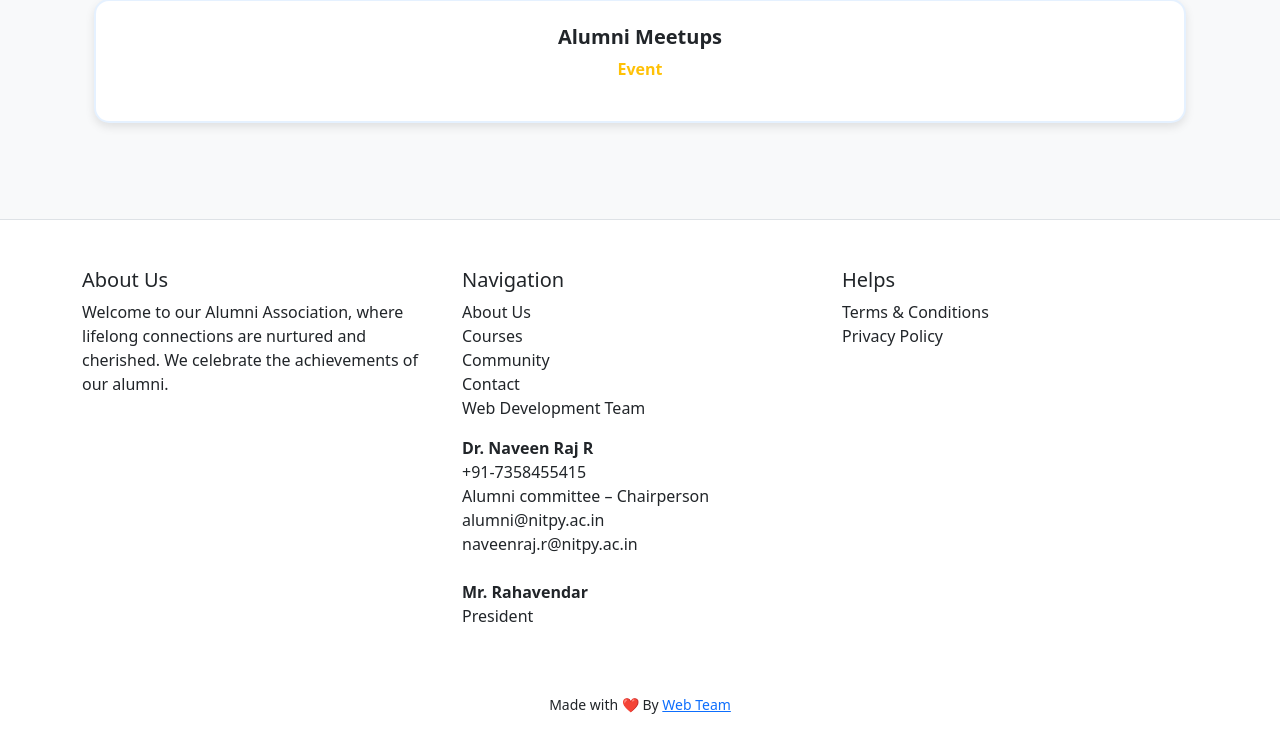
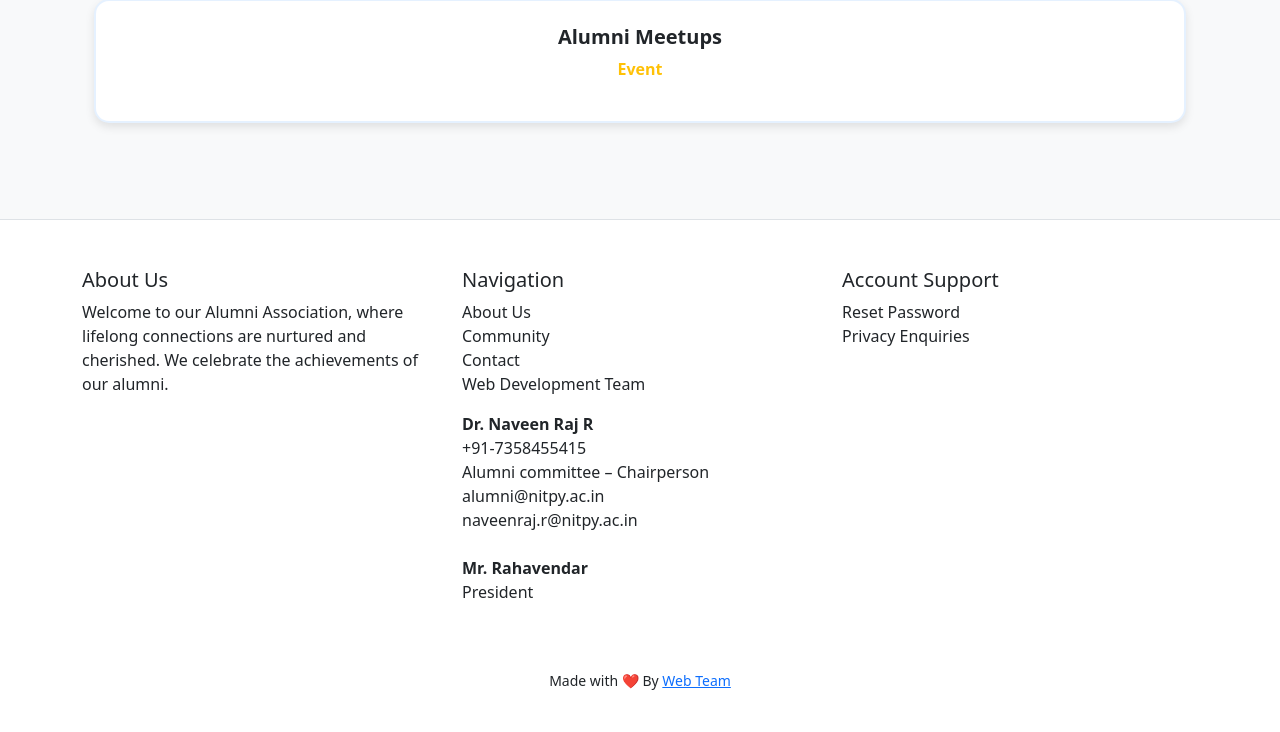
Before and after one commit to Rubin-S/nitpyalumni, a Django app: page / in a window 1280 px wide. Shown: the part 1367-2099 px from the top of the page. After the commit the page ends 2057 px from the top, so only its background shows below. Run offline with Django 5.2, Linux system fonts and the light colour scheme.

Commit message:
Finish launch navigation and service availability states (#6)
* Keep conversation navigation aligned with approved active accounts

* Fix talks route and replace nonfunctional footer links

```diff
--- a/templates/base.html
+++ b/templates/base.html
@@ -73,7 +73,7 @@
                   <a class="nav-link" href="/all-jobs">Jobs</a>
                 </li>
                 <li class="nav-item">
-                  <a class="nav-link" href="/all-talks">Talks</a>
+                  <a class="nav-link" href="{% url 'all_talks' %}">Talks</a>
                 </li>
                 <li class="nav-item">
                   <a class="nav-link" href="/elections/">Elections</a>
@@ -131,10 +131,9 @@
                 <div class="col-md-4 mb-4">
                     <h5>Navigation</h5>
                     <ul class="list-unstyled">
-                        <li><a href="#" class="text-decoration-none text-dark">About Us</a></li>
-                        <li><a href="#" class="text-decoration-none text-dark">Courses</a></li>
-                        <li><a href="#" class="text-decoration-none text-dark">Community</a></li>
-                        <li><a href="#" class="text-decoration-none text-dark">Contact</a></li>
+                        <li><a href="/vision_and_mission" class="text-decoration-none text-dark">About Us</a></li>
+                        <li><a href="/alumni-map/" class="text-decoration-none text-dark">Community</a></li>
+                        <li><a href="mailto:alumni@nitpy.ac.in" class="text-decoration-none text-dark">Contact</a></li>
                         <li><a href="/web-team" class="text-decoration-none text-dark">Web Development Team</a></li>
                         <li class="mt-3">
                             <strong>Dr. Naveen Raj R</strong><br>
@@ -150,10 +149,10 @@
                 </div>
 
                 <div class="col-md-4 mb-4">
-                    <h5>Helps</h5>
+                    <h5>Account Support</h5>
                     <ul class="list-unstyled">
-                        <li><a href="#" class="text-decoration-none text-dark">Terms & Conditions</a></li>
-                        <li><a href="#" class="text-decoration-none text-dark">Privacy Policy</a></li>
+                        <li><a href="/password-reset/" class="text-decoration-none text-dark">Reset Password</a></li>
+                        <li><a href="mailto:alumni@nitpy.ac.in" class="text-decoration-none text-dark">Privacy Enquiries</a></li>
                     </ul>
                 </div>
 
@@ -172,6 +171,10 @@
         async function updateUnreadDMCount() {
           try {
             const response = await fetch('/chats/undreaddm/');
+            if (response.redirected || response.status === 401 || response.status === 403) {
+              stopDMPolling();
+              return;
+            }
             if (!response.ok) throw new Error('Network response was not ok');
 
             const data = await response.json();
--- a/templates/chats.html
+++ b/templates/chats.html
@@ -68,7 +68,7 @@
     <div class="chat-header">
       <h4 class="mb-0">Your Chats</h4>
     </div>
-    <div class="p-3 border-bottom"><a href="{% url 'alumni_map' %}" class="btn btn-primary">Start a conversation</a></div>
+    <div class="p-3 border-bottom"><a href="{% url 'alumni_map' %}?messaging=1" class="btn btn-primary">Start a conversation</a></div>
     <ul class="list-group list-group-flush" id="chat-list">
       <li class="list-group-item text-muted">Loading chats...</li>
     </ul>
--- a/web/urls.py
+++ b/web/urls.py
@@ -39,6 +39,7 @@ urlpatterns = [
     path('add-job/', views.add_job_posting, name='add_job_posting'),
     path('all-jobs/', views.all_jobs_view, name='all_jobs'),
     path('volunteer-talk/', views.volunteer_talk_view, name='volunteer_talk'),
+    path('all-talks/', views.all_talks_view, name='all_talks'),
     path('all-talks', views.all_talks_view),
     path("donate-book/", views.donate_book_view, name="donate_book"),
     path('profile/', views.profile_view, name='profile'),
--- a/web/views.py
+++ b/web/views.py
@@ -294,10 +294,13 @@ def alumni_map(request):
     east = request.GET.get('east')
     search_query = request.GET.get('search', '').strip()
 
-    alumni_queryset = UserData.objects.filter(account_is_approved=True)
+    messaging_only = request.GET.get("messaging") == "1"
+    alumni_queryset = UserData.objects.filter(account_is_approved=True).select_related("user")
+    if messaging_only:
+        alumni_queryset = alumni_queryset.filter(user__is_active=True).exclude(user=request.user)
 
     # Filter by bounding box if provided
-    if all([south, west, north, east]):
+    if not messaging_only and all([south, west, north, east]):
         try:
             s_val = Decimal(south)
             w_val = Decimal(west)
@@ -341,14 +344,15 @@ def alumni_map(request):
             'department': a.department,
             'job_title': a.job_title,
             'lat': a.lat,
-            'lng': a.lng
+            'lng': a.lng,
+            'can_message': a.user.is_active and a.user_id != request.user.pk
         } for a in alumni_queryset]
 
         return JsonResponse({'alumni': alumni_data})
 
     # Regular HTML page render
     return render(request, 'alumni_map.html', {
-        'alumni_list': alumni_queryset
+        'alumni_list': alumni_queryset, 'messaging_only': messaging_only,
     })
 
 
@@ -927,14 +931,12 @@ def manage_website_view(request):
         return redirect('/')
     website = Website.objects.filter(user=user_data).first()
     cf_manager = get_cf_manager()
+    if cf_manager is None:
+        return render(request, "manage_website.html", {
+            "dns_unavailable": True, "website": website, "user": user_data,
+        })
 
     if request.method == "POST":
-        if cf_manager is None:
-            return render(request, "manage_website.html", {
-                "error": "Website DNS is not configured on this deployment.",
-                "website": website,
-                "user": user_data,
-            })
         action = request.POST.get("action")
 
         # Prevent tampering: only work on the logged-in user's website.
```
Also changed, not shown: templates/alumni_map.html (+18 -6 lines), templates/manage_website.html (+8 -0 lines).
